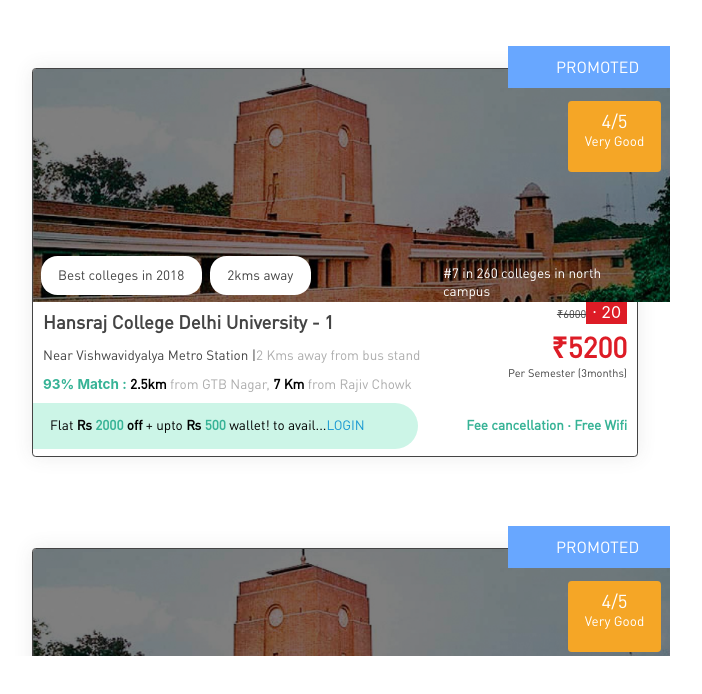
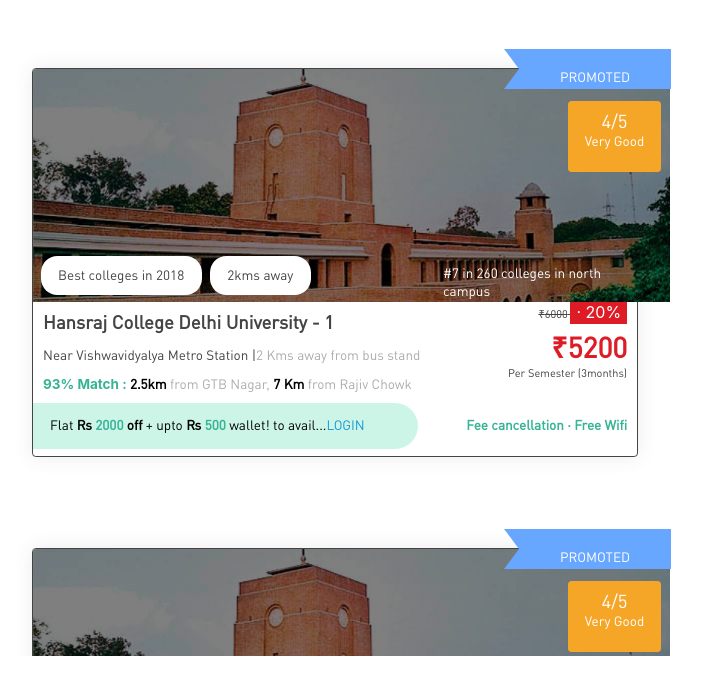
Before and after one commit to AnubhavJohri/college-listing-app, a React (Create React App) app: page /home in a window 1280 px wide. Shown: the top 694 px of the page, without its empty margins (3-705 px from the left). Built offline with nearby package versions, Linux system fonts and the light colour scheme.

Commit message:
minor css changes

```diff
--- a/src/Components/Common/CSS/CollegeCard.css
+++ b/src/Components/Common/CSS/CollegeCard.css
@@ -85,13 +85,18 @@
   }
 
   .promotedBox{
-    top: -23px;
-    left: 475px;
-    position: absolute;
-    padding: 11px 31px 11px 48px;
-    background-color: #68a7ff;
     color:white;
     font-family: DINpro;
+    width: 152px;
+    height: 0;
+    border-bottom: 20px solid #68a7ff;
+    border-top: 20px solid #68a7ff;
+    border-left: 15px solid transparent;
+    font-size: 13.5px;
+    position: absolute;
+    top: -20px;
+    left: 471px;
+    text-align:center;
   }
 
   .discountVectorSymbol{
--- a/src/Components/Common/CollegeCard.js
+++ b/src/Components/Common/CollegeCard.js
@@ -30,7 +30,7 @@
                   <span style={{display:'block', fontSize:'18.5px', fontFamily:'DINpro'}}>{`${rating}/5`}</span>
                   <span style={{display:'block', fontSize:'13.5px', fontFamily:'DINpro'}}>{ratingRemarks}</span>
               </div>
-              {promoted&&<div className="promotedBox">{'PROMOTED'}</div>}
+              {promoted&&<div className="promotedBox"><span>{'PROMOTED'}</span></div>}
               <span className="ranking">{`#${ranking}`}</span>
               <div style={{padding:'0 10px'}}>
                 <div style={{display:'inline-block', width:'70%'}}>
@@ -49,8 +49,8 @@
                 </div>
                 <div style={{display:'inline-block', width:'30%', textAlign:'right'}}>
                     <div style={{marginBottom:'12px'}}>
-                        <span className="originalFees"><strike>&#8377;{originalFees}</strike></span>
-                        <span className="discountVectorSymbol">&#183; {discount}</span>
+                        <span className="originalFees"><strike>&#8377;{originalFees} </strike></span>
+                        <span className="discountVectorSymbol">&#183; {discount}%</span>
                     </div>
                     <div>
                         <span className="semFees">&#8377;{discountedFees}</span>
```
